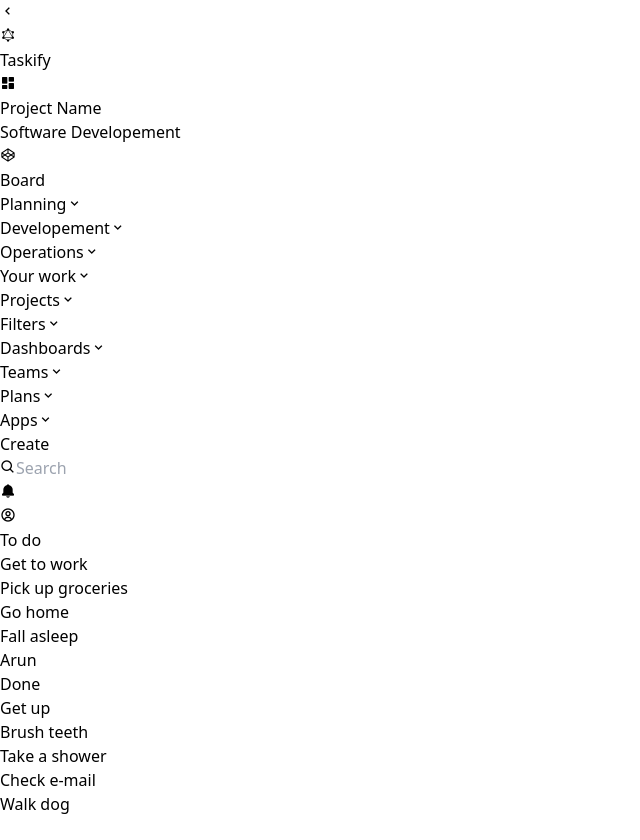
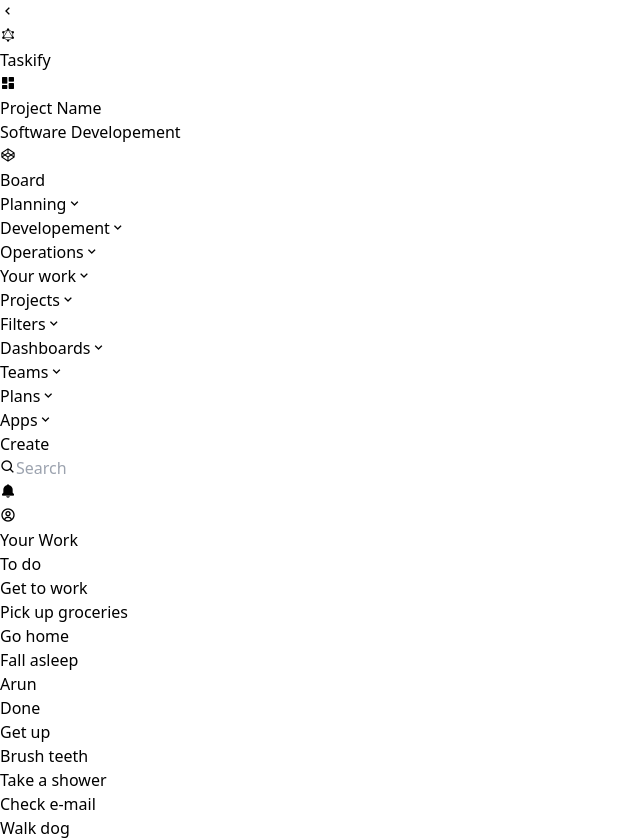
Before and after one commit to arun-gounder/taskify, an Angular app: page /dashboard/boards in a window 1280 px wide. Shown: the whole page, without its empty margins (0-640 px from the left). Before the commit the page ends 816 px from the top, so only its background shows below. Built offline with nearby package versions, Linux system fonts and the light colour scheme.

Commit message:
basic changes in header and nav modal

```diff
--- a/src/app/components/layouts/header/header.component.html
+++ b/src/app/components/layouts/header/header.component.html
@@ -1,12 +1,12 @@
 <header class="bg-white border-b border-gray-200 flex justify-between items-center py-3 px-6 sticky top-0 z-10 w-full">
     <div class="container flex gap-3 items-center text-md font-medium">
-        <p class="whitespace-nowrap flex items-center cursor-pointer hover:bg-gray-200 hover:px-1 p-1 rounded-sm">Your work<i class='bx bx-chevron-down text-base'></i></p>
-        <p class="flex items-center cursor-pointer hover:bg-gray-200 hover:px-1 p-1 rounded-sm" routerLink="/dashboard/projects">Projects<i class='bx bx-chevron-down text-base'></i></p>
-        <p class="flex items-center cursor-pointer hover:bg-gray-200 hover:px-1 p-1 rounded-sm">Filters<i class='bx bx-chevron-down text-base'></i></p>
-        <p class="flex items-center cursor-pointer hover:bg-gray-200 hover:px-1 p-1 rounded-sm">Dashboards<i class='bx bx-chevron-down text-base'></i></p>
-        <p class="flex items-center cursor-pointer hover:bg-gray-200 hover:px-1 p-1 rounded-sm">Teams<i class='bx bx-chevron-down text-base'></i></p>
-        <p class="flex items-center cursor-pointer hover:bg-gray-200 hover:px-1 p-1 rounded-sm">Plans<i class='bx bx-chevron-down text-base'></i></p>
-        <p class="flex items-center cursor-pointer hover:bg-gray-200 hover:px-1 p-1 rounded-sm">Apps<i class='bx bx-chevron-down text-base'></i></p>
+        <p class="whitespace-nowrap flex items-center cursor-pointer hover:bg-gray-200 hover:px-1 p-1 rounded-sm" (click)="isDropdownOpen=!isDropdownOpen">Your work<i class='bx bx-chevron-down text-base'></i></p>
+        <p class="flex items-center cursor-pointer hover:bg-gray-200 hover:px-1 p-1 rounded-sm" routerLink="/dashboard/projects" (click)="isDropdownOpen=!isDropdownOpen">Projects<i class='bx bx-chevron-down text-base'></i></p>
+        <p class="flex items-center cursor-pointer hover:bg-gray-200 hover:px-1 p-1 rounded-sm" (click)="isDropdownOpen=!isDropdownOpen">Filters<i class='bx bx-chevron-down text-base'></i></p>
+        <p class="flex items-center cursor-pointer hover:bg-gray-200 hover:px-1 p-1 rounded-sm" (click)="isDropdownOpen=!isDropdownOpen">Dashboards<i class='bx bx-chevron-down text-base'></i></p>
+        <p class="flex items-center cursor-pointer hover:bg-gray-200 hover:px-1 p-1 rounded-sm" (click)="isDropdownOpen=!isDropdownOpen">Teams<i class='bx bx-chevron-down text-base'></i></p>
+        <p class="flex items-center cursor-pointer hover:bg-gray-200 hover:px-1 p-1 rounded-sm" (click)="isDropdownOpen=!isDropdownOpen">Plans<i class='bx bx-chevron-down text-base'></i></p>
+        <p class="flex items-center cursor-pointer hover:bg-gray-200 hover:px-1 p-1 rounded-sm" (click)="isDropdownOpen=!isDropdownOpen">Apps<i class='bx bx-chevron-down text-base'></i></p>
         <button class="bg-blue-600 hover:bg-blue-800 text-white font-semibold py-1 px-2 rounded">Create</button>
     </div>
     <div class="flex items-center gap-1">
@@ -21,3 +21,6 @@
 <div class="absolute flex justify-end p-2 right-5">
     <app-profile *ngIf="!open_modal"></app-profile>
 </div>
+<div class="z-0">
+    <app-nav-modal *ngIf="!isDropdownOpen" title = 'Your Work'></app-nav-modal>
+</div>
--- a/src/app/components/layouts/header/header.component.ts
+++ b/src/app/components/layouts/header/header.component.ts
@@ -2,16 +2,20 @@ import { Component } from '@angular/core';
 import { RouterLink } from '@angular/router';
 import { ProfileComponent } from '../profile/profile.component';
 import { CommonModule } from '@angular/common';
+import { NavModalComponent } from '../nav-modal/nav-modal.component';
 
 @Component({
   selector: 'app-header',
   standalone: true,
-  imports: [RouterLink,ProfileComponent,CommonModule],
+  imports: [RouterLink,ProfileComponent,CommonModule,NavModalComponent],
   templateUrl: './header.component.html'
 })
 export class HeaderComponent {
 
+
   open_modal = true;
 
   constructor() { }
+
+  isDropdownOpen = false;
 }
--- a/src/app/components/layouts/nav-modal/nav-modal.component.html
+++ b/src/app/components/layouts/nav-modal/nav-modal.component.html
@@ -1 +1,7 @@
-<p>nav-modal works!</p>
+<!-- <div class="absolute left-[20.5%] flex justify-center p-2 bg-white h-96 w-60 z-10" >
+    <p>Your work</p>
+</div> -->
+
+<div class="dropdown-modal bg-slate-50 border border-black p-2 w-32">
+    <p>{{title}}</p>
+  </div>
```
Also changed, not shown: src/app/components/layouts/nav-modal/nav-modal.component.ts (+5 -2 lines).
